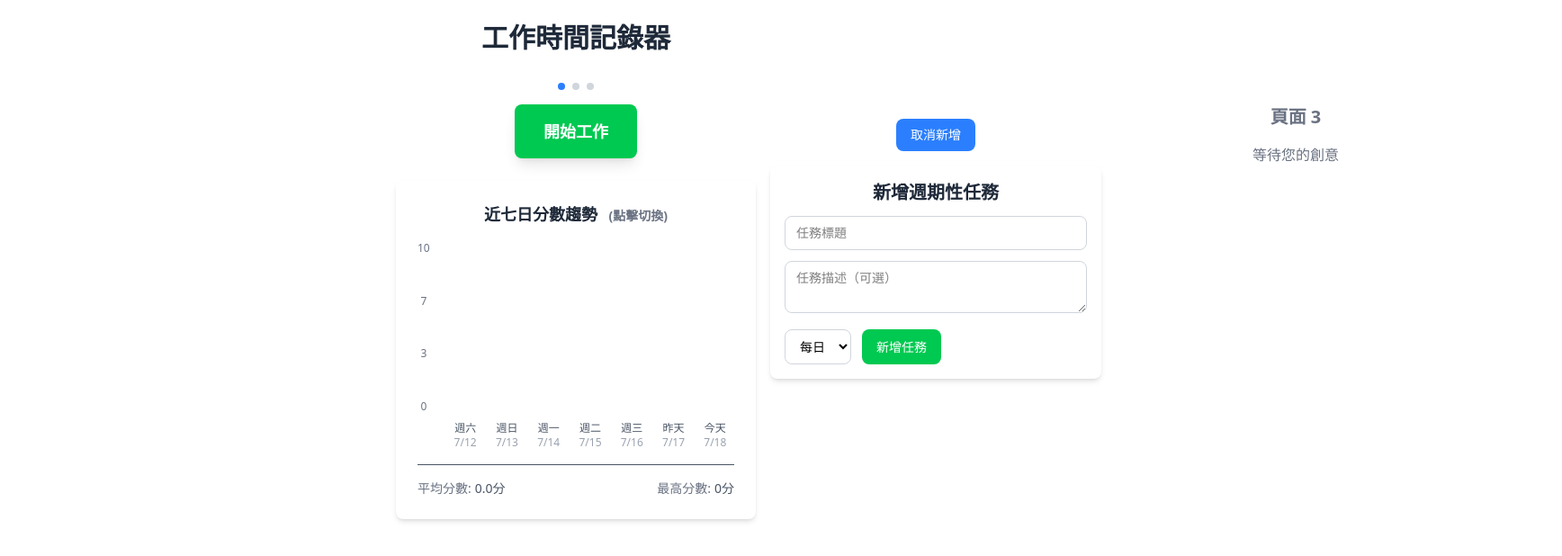
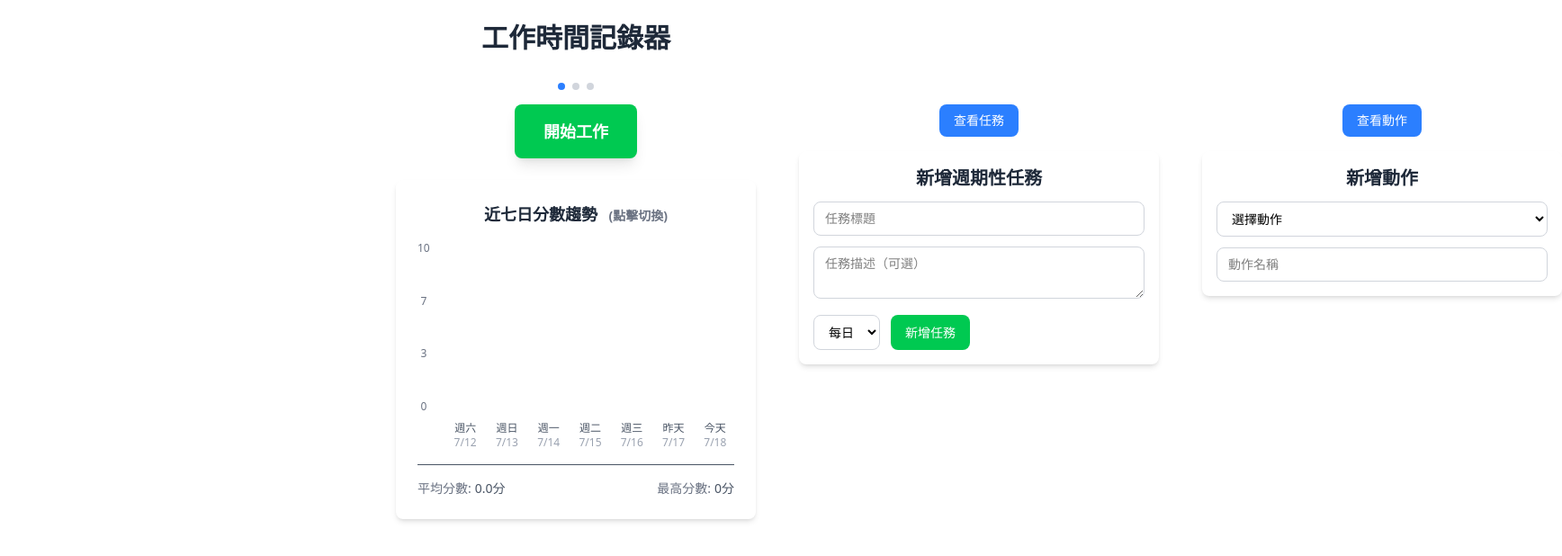
Before and after one commit to echoedinvoker/work-recorder, a Vue app: page / in a window 1280 px wide. Both pictures are taken after a click on the button "新增任務". Shown: the top 618 px of the page at 90% size, 1736 px wide, since content can reach past the window. Built offline with nearby package versions, Linux system fonts and the light colour scheme.

Commit message:
refactor some component and workout page form ui

```diff
--- a/src/App.vue
+++ b/src/App.vue
@@ -17,8 +17,8 @@
       @touchend="handleTouchEnd"
     >
       <div
-        class="flex transition-transform duration-300 ease-out"
-        :style="{ transform: `translateX(-${currentPageIndex * 100}%)` }"
+        class="flex transition-transform duration-300 ease-out gap-12"
+        :style="{ transform: `translateX(-${currentPageIndex * 115}%)` }"
       >
         <!-- 動態渲染頁面 -->
         <div
--- a/src/components/pages/ThirdPage.vue
+++ b/src/components/pages/ThirdPage.vue
@@ -1,13 +1,17 @@
 <template>
-  <div class="space-y-6">
-    <div class="text-gray-500">
-      <h2 class="text-xl font-semibold mb-4">頁面 3</h2>
-      <p>等待您的創意</p>
-      <!-- 在這裡添加第三頁的內容 -->
-    </div>
-  </div>
+  <ToggleButton
+    formkey="todo"
+    :text="['查看動作', '新增動作']"
+  >
+    <template #form>
+      <WorkoutAddForm />
+    </template>
+
+
+  </ToggleButton>
 </template>
 
 <script setup lang="ts">
-// 第三頁的邏輯
+import ToggleButton from '@/components/ui/ToggleButton.vue';
+import WorkoutAddForm from '@/components/workout/WorkoutAddForm.vue';
 </script>
--- a/src/components/pages/TodoPage.vue
+++ b/src/components/pages/TodoPage.vue
@@ -1,32 +1,19 @@
 <template>
-  <div class="flex flex-col h-screen max-w-4xl mx-auto p-4">
-    <!-- 新增任務按鈕 - 固定在頂部 -->
-    <div class="flex justify-center mb-4 flex-shrink-0">
-      <TodoButton />
-    </div>
+  <ToggleButton
+    formkey="todo"
+    :text="['查看任務', '新增任務']"
+  >
+    <template #form>
+      <TodoAddForm />
+    </template>
 
-    <!-- 內容區域 - 可滾動 -->
-    <div class="flex-1 flex flex-col min-h-0">
-      <!-- 新增 Todo 表單 -->
-      <div v-if="showAddForm" class="bg-white rounded-lg shadow-md p-4 mb-4 flex-shrink-0">
-        <TodoAddForm />
-      </div>
+    <TodoSingle />
 
-      <!-- 單一 Todo 檢視 -->
-      <div v-if="!showAddForm" class="flex-1 flex flex-col min-h-0">
-        <TodoSingle />
-      </div>
-    </div>
-  </div>
+  </ToggleButton>
 </template>
 
 <script setup lang="ts">
-import { useTodo } from '@/composables/useTodo';
-import TodoButton from '@/components/todo/TodoButton.vue';
 import TodoAddForm from '@/components/todo/TodoAddForm.vue';
 import TodoSingle from '@/components/todo/TodoSingle.vue';
-
-const {
-  showAddForm,
-} = useTodo();
+import ToggleButton from '@/components/ui/ToggleButton.vue';
 </script>
--- a/src/components/todo/TodoAddForm.vue
+++ b/src/components/todo/TodoAddForm.vue
@@ -1,36 +1,33 @@
 <template>
-  <h2 class="text-xl font-bold text-gray-800 mb-3">新增週期性任務</h2>
-  <form @submit.prevent="handleAddTodo" class="space-y-3">
+  <TheForm title="新增週期性任務" :handleSubmit="handleAddTodo">
     <div>
-      <input v-model="newTodo.title" type="text" placeholder="任務標題"
-        class="w-full px-3 py-2 border border-gray-300 rounded-lg focus:ring-2 focus:ring-blue-500 focus:border-transparent text-sm"
-        required />
+      <FormInput type="text" v-model="newTodo.title" placeholder="任務標題" :required="true" />
     </div>
     <div>
-      <textarea v-model="newTodo.description" placeholder="任務描述（可選）"
-        class="w-full px-3 py-2 border border-gray-300 rounded-lg focus:ring-2 focus:ring-blue-500 focus:border-transparent text-sm"
-        rows="2"></textarea>
+      <FormInput type="textarea" v-model="newTodo.description" placeholder="任務描述（可選）" :rows="2" />
     </div>
     <div class="flex gap-3">
-      <select v-model="newTodo.period"
-        class="px-3 py-2 border border-gray-300 rounded-lg focus:ring-2 focus:ring-blue-500 focus:border-transparent text-sm">
-        <option value="daily">每日</option>
-        <option value="weekly">每週</option>
-        <option value="monthly">每月</option>
-      </select>
-      <button type="submit"
-        class="px-4 py-2 bg-green-500 text-white rounded-lg hover:bg-green-600 transition-colors text-sm">
-        新增任務
-      </button>
+      <FormInput type="select" v-model="newTodo.period" :options="periodOptions" />
+      <BaseButton type="submit" color="green" text="新增任務" />
     </div>
-  </form>
+  </TheForm>
 </template>
 
 <script setup lang="ts">
 import { useTodo } from '@/composables/useTodo';
+import TheForm from '../ui/TheForm.vue';
+import FormInput from '../ui/FormInput.vue'; // 引入新的 FormInput 組件
+import BaseButton from '../ui/BaseButton.vue';
 
 const {
   handleAddTodo,
   newTodo
 } = useTodo();
+
+// 定義下拉選單選項
+const periodOptions = [
+  { value: 'daily', label: '每日' },
+  { value: 'weekly', label: '每週' },
+  { value: 'monthly', label: '每月' }
+];
 </script>
--- /dev/null
+++ b/src/components/ui/BaseButton.vue
@@ -0,0 +1,35 @@
+<template>
+  <button
+    :type="type as 'submit' | 'button' | 'reset'"
+    :class="[
+      'text-nowrap px-4 py-2 text-white rounded-lg transition-colors text-sm',
+      `bg-${color}-500 hover:bg-${color}-600`
+    ]"
+    @click="$emit('click', $event)"
+  >
+    <slot>{{ text }}</slot>
+  </button>
+</template>
+
+<script setup lang="ts">
+defineProps({
+  // 按鈕類型：submit, button, reset
+  type: {
+    type: String,
+    default: 'button'
+  },
+  // 按鈕顏色：blue, green, red 等 Tailwind 顏色
+  color: {
+    type: String,
+    default: 'blue'
+  },
+  // 按鈕文字
+  text: {
+    type: String,
+    default: ''
+  }
+});
+
+// 定義事件
+defineEmits(['click']);
+</script>
--- /dev/null
+++ b/src/components/ui/FormInput.vue
@@ -0,0 +1,88 @@
+<template>
+  <div>
+    <component
+      :is="componentType"
+      :type="inputType"
+      :value="modelValue"
+      @input="handleInput"
+      @change="handleChange"
+      :placeholder="placeholder"
+      :required="required"
+      :rows="rows"
+      class="w-full px-3 py-2 border border-gray-300 rounded-lg focus:ring-2 focus:ring-blue-500 focus:border-transparent text-sm"
+    >
+      <!-- 只有當是 select 元素時才渲染選項 -->
+      <option v-if="type === 'select'" v-for="option in options" :key="option.value" :value="option.value">
+        {{ option.label }}
+      </option>
+    </component>
+  </div>
+</template>
+
+<script setup lang="ts">
+
+import { computed } from 'vue';
+
+// 定義組件的屬性
+interface Option {
+  value: string;
+  label: string;
+}
+
+const props = defineProps({
+  // 輸入類型：text, textarea, select 等
+  type: {
+    type: String,
+    default: 'text',
+    validator: (value: string) => ['text', 'textarea', 'select', 'number', 'email', 'password'].includes(value)
+  },
+  // v-model 綁定值
+  modelValue: {
+    type: [String, Number],
+    default: ''
+  },
+  // 佔位符文字
+  placeholder: {
+    type: String,
+    default: ''
+  },
+  // 是否必填
+  required: {
+    type: Boolean,
+    default: false
+  },
+  // textarea 的行數
+  rows: {
+    type: Number,
+    default: 2
+  },
+  // select 的選項
+  options: {
+    type: Array as () => Option[],
+    default: () => []
+  }
+});
+
+const emit = defineEmits(['update:modelValue']);
+
+// 根據 type 決定要渲染的組件類型
+const componentType = computed(() => {
+  return props.type === 'textarea' ? 'textarea' :
+         props.type === 'select' ? 'select' : 'input';
+});
+
+// 只有當是 input 元素時才需要設置 type 屬性
+const inputType = computed(() => {
+  return props.type !== 'textarea' && props.type !== 'select' ? props.type : undefined;
+});
+
+// 處理 input 和 textarea 的輸入事件
+const handleInput = (event: Event) => {
+  emit('update:modelValue', (event.target as HTMLInputElement | HTMLTextAreaElement).value);
+};
+
+// 處理 select 的變更事件
+const handleChange = (event: Event) => {
+  emit('update:modelValue', (event.target as HTMLSelectElement).value);
+};
+</script>
--- /dev/null
+++ b/src/components/ui/TheForm.vue
@@ -0,0 +1,13 @@
+<template>
+  <h2 class="text-xl font-bold text-gray-800 mb-3">{{ title }}</h2>
+  <form @submit.prevent="handleSubmit" class="space-y-3">
+    <slot />
+  </form>
+</template>
+
+<script setup lang="ts">
+defineProps<{
+  title: string;
+  handleSubmit: () => void;
+}>();
+</script>
--- /dev/null
+++ b/src/components/ui/ToggleButton.vue
@@ -0,0 +1,30 @@
+<template>
+  <div class="flex justify-center mb-4 flex-shrink-0">
+    <BaseButton color="blue" :text="formStatus ? text[0] : text[1]" @click="toggleForm" />
+  </div>
+  <!-- 內容區域 - 可滾動 -->
+  <div class="flex-1 flex flex-col min-h-0">
+    <div v-if="formStatus" class="bg-white rounded-lg shadow-md p-4 mb-4 flex-shrink-0">
+      <slot name="form" />
+    </div>
+
+    <div v-if="!formStatus" class="flex-1 flex flex-col min-h-0">
+      <slot />
+    </div>
+  </div>
+</template>
+
+<script setup lang="ts">
+import { useToggleButton } from '../../composables/useToggleButton';
+import BaseButton from './BaseButton.vue';
+
+const props = defineProps<{
+  formkey: string;
+  text: string[];
+}>();
+
+const {
+  formStatus,
+  toggleForm,
+} = useToggleButton(props.formkey);
+</script>
--- /dev/null
+++ b/src/components/workout/WorkoutAddForm.vue
@@ -0,0 +1,62 @@
+<template>
+  <TheForm
+    title="新增動作"
+    :handleSubmit="() => {}"
+  >
+      <FormInput type="select"
+        v-model="selectWorkout"
+        :options="workoutOptions"
+        v-if="workoutOptions.length > 0 && !inputWorkout"
+      />
+      <template v-if="!selectWorkout">
+        <FormInput
+          v-model="inputWorkout"
+          type="text"
+          placeholder="動作名稱"
+        />
+      </template>
+      <div class="grid grid-cols-2 gap-4" v-if="inputWorkout || selectWorkout">
+        <FormInput
+          type="number"
+          placeholder="次數"
+          v-model="inputNumber"
+        />
+        <FormInput
+          type="number"
+          placeholder="重量"
+          v-model="inputWeight"
+        />
+      </div>
+      <div class="flex justify-end gap-3" v-if="(inputWorkout || selectWorkout) && inputNumber && inputWeight">
+        <BaseButton
+          type="button"
+          color="gray"
+          text="清除"
+          @click="() => { inputWorkout = ''; selectWorkout = ''; inputNumber = undefined; inputWeight = undefined; }"
+        />
+      <BaseButton type="submit" color="green" text="新增紀錄" />
+    </div>
+  </TheForm>
+</template>
+
+<script setup lang="ts">
+import TheForm from '../ui/TheForm.vue';
+import FormInput from '../ui/FormInput.vue'; // 引入新的 FormInput 組件
+import BaseButton from '../ui/BaseButton.vue';
+import { ref } from 'vue';
+
+const inputWorkout = ref(''); // 用於綁定輸入框的值
+const selectWorkout = ref(''); // 用於綁定下拉選單的值
+const inputNumber = ref<number | undefined>(undefined); // 用於綁定次數輸入框的值
+const inputWeight = ref<number | undefined>(undefined); // 用於綁定重量輸入框的值
+
+// 定義下拉選單選項
+const workoutOptions = [
+  { value: '', label: '選擇動作' },
+  { value: 'deadlift', label: '硬舉' },
+  { value: 'squat', label: '深蹲' },
+  { value: 'bench_press', label: '臥推' },
+  { value: 'overhead_press', label: '肩推' },
+  { value: 'pull_up', label: '引體向上' }
+];
+</script>
--- a/src/composables/useTodo.ts
+++ b/src/composables/useTodo.ts
@@ -1,4 +1,5 @@
 import { ref, reactive, onMounted, onUnmounted, computed, watch } from 'vue'
+import { useToggleButton } from './useToggleButton'
 
 interface Todo {
   id: string
@@ -20,7 +21,6 @@ interface NewTodo {
 // 響應式數據
 const todos = ref<Todo[]>([])
 const currentTodoIndex = ref(0) // 當前顯示的 todo 索引
-const showAddForm = ref(false) // 控制新增表單顯示
 const newTodo = reactive<NewTodo>({
   title: '',
   description: '',
@@ -28,6 +28,7 @@ const newTodo = reactive<NewTodo>({
 })
 
 export function useTodo() {
+  const { toggleForm } = useToggleButton('todo');
   const currentTodo = computed(() => todos.value[currentTodoIndex.value])
   const isLastTodo = computed(() => currentTodoIndex.value === todos.value.length - 1)
   const isFirstTodo = computed(() => currentTodoIndex.value === 0)
@@ -54,7 +55,7 @@ export function useTodo() {
       isActive: false
     }
     todos.value.push(newTodoItem)
-    showAddForm.value = false
+    toggleForm()
     resetNewTodo()
     currentTodoIndex.value = todos.value.length - 1
     saveTodos()
@@ -239,7 +240,6 @@ export function useTodo() {
     todos,
     currentTodo,
     currentTodoIndex,
-    showAddForm,
     newTodo,
     isLastTodo,
     isFirstTodo,
--- /dev/null
+++ b/src/composables/useToggleButton.ts
@@ -0,0 +1,28 @@
+import { computed, ref } from "vue";
+
+interface ShowForm {
+  [formkey: string]: boolean;
+}
+
+const showForm = ref<ShowForm>({});
+
+export function useToggleButton(formkey: string) {
+  const toggleForm = () => {
+    showForm.value[formkey] = !showForm.value[formkey];
+  };
+
+  const isFormVisible = () => {
+    return !!showForm.value[formkey];
+  };
+
+  const formStatus = computed(() => {
+    return showForm.value[formkey]
+  });
+
+
+  return {
+    toggleForm,
+    isFormVisible,
+    formStatus
+  };
+}
```
